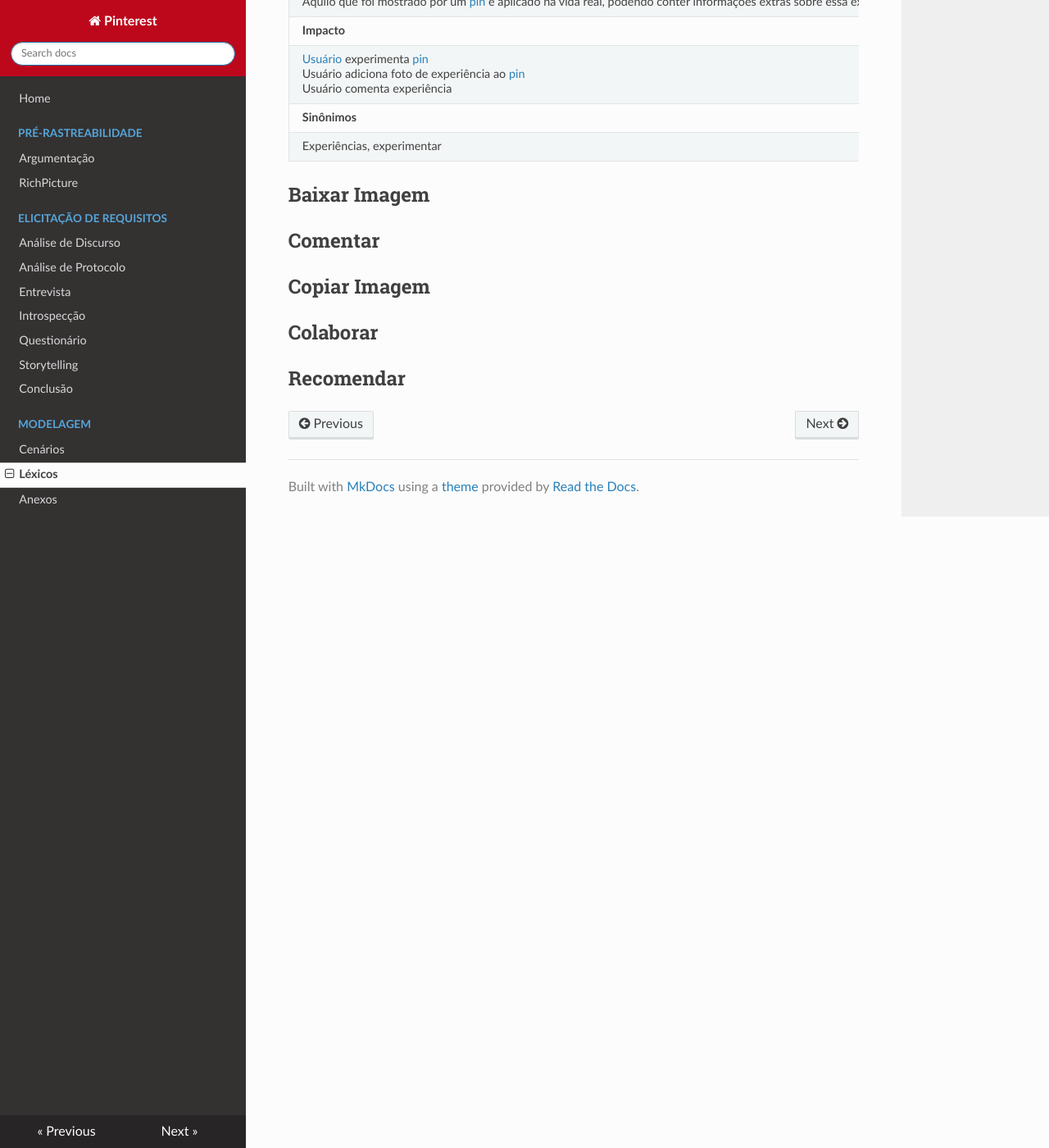
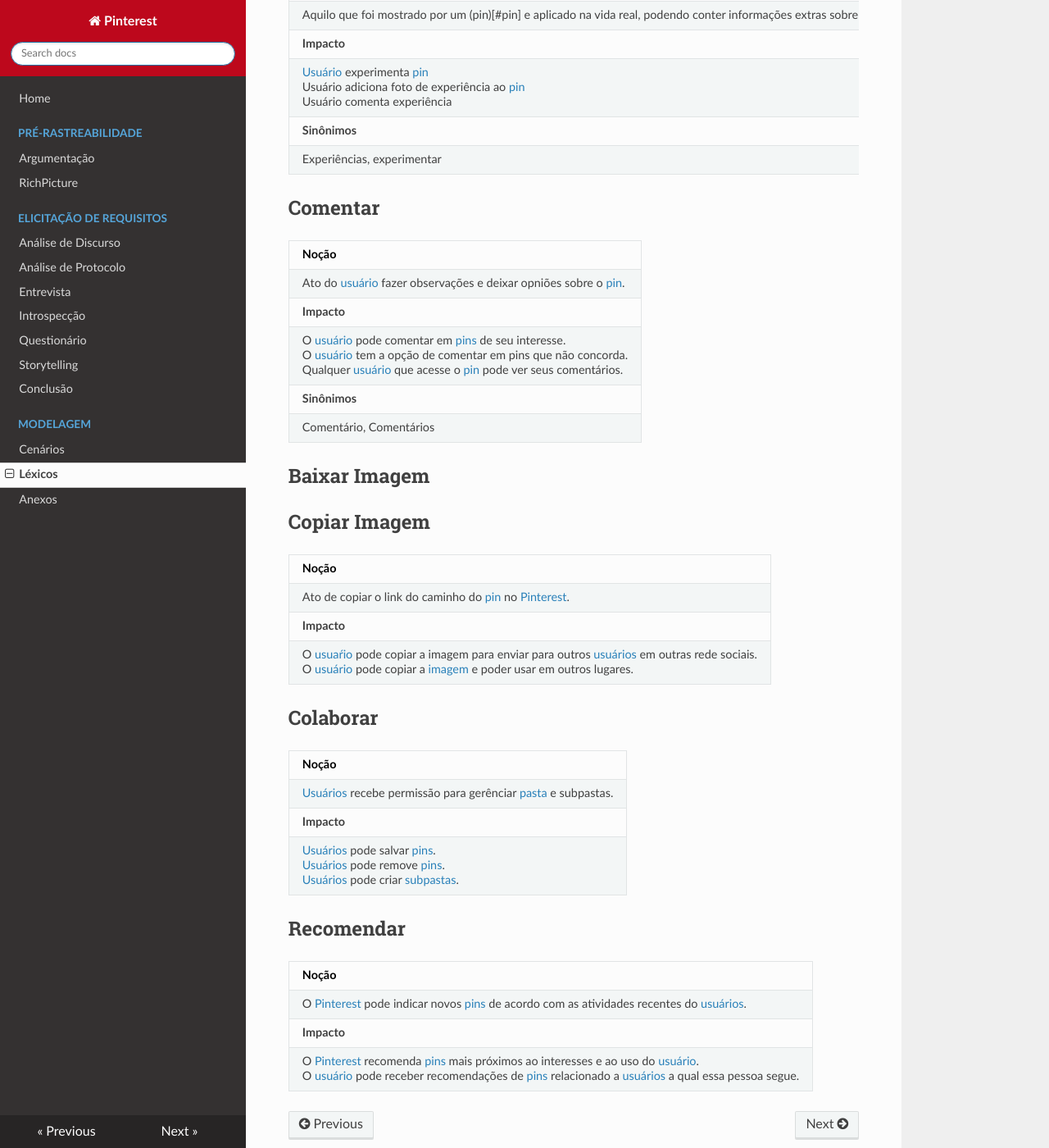
Before and after one commit to joberthrogers18/2018.2-Requisitos-Pinterest, an MkDocs documentation site: the page built from docs/lexicos.md, in a window 1280 px wide and 1400 px high, scrolled down 6157 px. Shown: the whole window at 82% size. Built offline with MkDocs 1.6.1, drawn with Linux system fonts in a browser that asks for light colours; nearby versions of some CDN libraries; old or Windows-style settings are respelled for this version of MkDocs; some of the changed text lies outside the part shown.

Commit message:
Adding more lexicals in md

```diff
--- a/docs/lexicos.md
+++ b/docs/lexicos.md
@@ -43,6 +41,8 @@
 |	Texto que redireciona o [usuário](#usuario) para outra [página](#pagina). |
 |**Impacto** |
 | Muda a tela atual do usuário <br> Provoca uma ação. |
+|**Sinônimos|
+|linkar|
 
 ## Logado
 
@@ -135,9 +135,9 @@
 
 |**Noção**|
 |--|
-| Formato de dados usado em formas de comunicação com conteúdo atualizado frequentemente. Visualização do conteúdo disponibilizado no [Pinterest](#pinterest) em formato de entrega contínua e infinita. |
+| Formato de dados usado em formas de comunicação com conteúdo atualizado frequentemente. Visualização do conteúdo disponibilizado no [Pinterest](#pinterest) em formato de entrega contínua e infinita.  |
 |**Impacto** |
-| Após [logar](#login) e definir os interesses, o feed do [Pinterest](#pinterest) tende a mostrar [pins](#pin) que agrada o [usuário](#usuario). |
+| Após [logar](#login) e definir os interesses, o feed do [Pinterest](#pinterest) tende a mostrar [pins](#pin) que agrada o [usuário](#usuario). <br> Um feed pode ser alterado pela pesquisa para exibir pins relacionados a determinado interesse ou a palavra chave de pesquisa. |
 
 ## Login
 
@@ -193,19 +193,42 @@
 ## Experimentou
 |**Noção**|
 |--|
-| Aquilo que foi mostrado por um [pin](#pin) e aplicado na vida real, podendo conter informações extras sobre essa experiência. |
+| Aquilo que foi mostrado por um (pin)[#pin] e aplicado na vida real, podendo conter informações extras sobre essa experiência. |
 |**Impacto** |
 | [Usuário](#usuario) experimenta [pin](#pin) <br> Usuário adiciona foto de experiência ao [pin](#pin) <br> Usuário comenta experiência <br>   |
 |**Sinônimos** |
 | Experiências, experimentar  |
 
+## Comentar
+|**Noção**|
+|--|
+| Ato do [usuário](#usuario) fazer observações e deixar opniões sobre o [pin](#pin).|
+|**Impacto**|
+|O [usuário](#usuario) pode comentar em [pins](#pin) de seu interesse. <br> O [usuário](#usuario) tem a opção de comentar em pins que não concorda. <br> Qualquer [usuário](#usuario) que acesse o [pin](#pin) pode ver seus comentários. |
+| **Sinônimos**|
+|Comentário, Comentários|
+
 
 ## Baixar Imagem
 
-## Comentar
 
 ## Copiar Imagem
+|**Noção**|
+|--|
+| Ato de copiar o link do caminho do [pin](#pin) no [Pinterest](#pinterest). |
+|**Impacto**|
+| O [usuaŕio](#usuario) pode copiar a imagem para enviar para outros [usuários](#usuário) em outras rede sociais. <br> O [usuário](#usuario) pode copiar a [imagem](#pin) e poder usar em outros lugares.  |
 
 ## Colaborar
+|**Noção**|
+|--|
+| [Usuários](#usuario) recebe permissão para gerênciar [pasta](#board) e subpastas. |
+|**Impacto**|
+| [Usuários](#usuario) pode salvar [pins](#pin). <br> [Usuários](#usuario) pode remove [pins](#pin). <br> [Usuários](#usuario) pode criar [subpastas](#board).|
 
 ## Recomendar
+|**Noção**|
+|--|
+| O [Pinterest](#pinterest) pode indicar novos [pins](#pin) de acordo com as atividades recentes do [usuários](#usuario). |
+|**Impacto**|
+| O [Pinterest](#pinterest) recomenda [pins](#pin) mais próximos ao interesses e ao uso do [usuário](#usuario). <br> O [usuário](#usuario) pode receber recomendações de [pins](#pin) relacionado a [usuários](#usuario) a qual essa pessoa segue. |
```
Also changed, not shown: other parts of docs/lexicos.md (+0 -2 lines).
